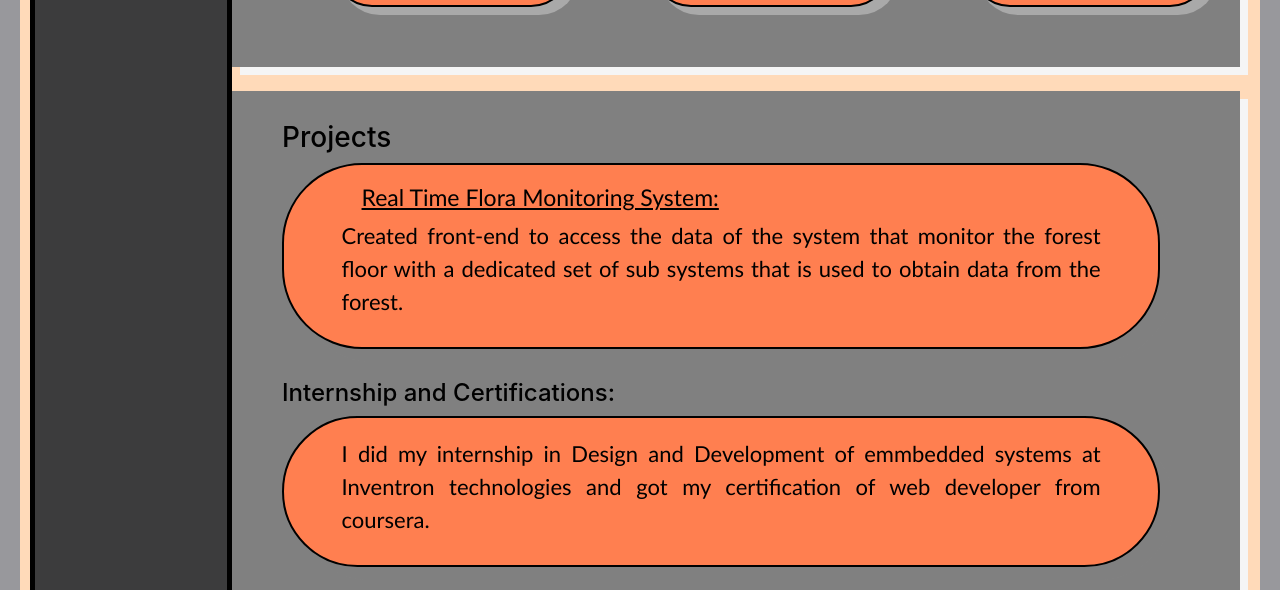
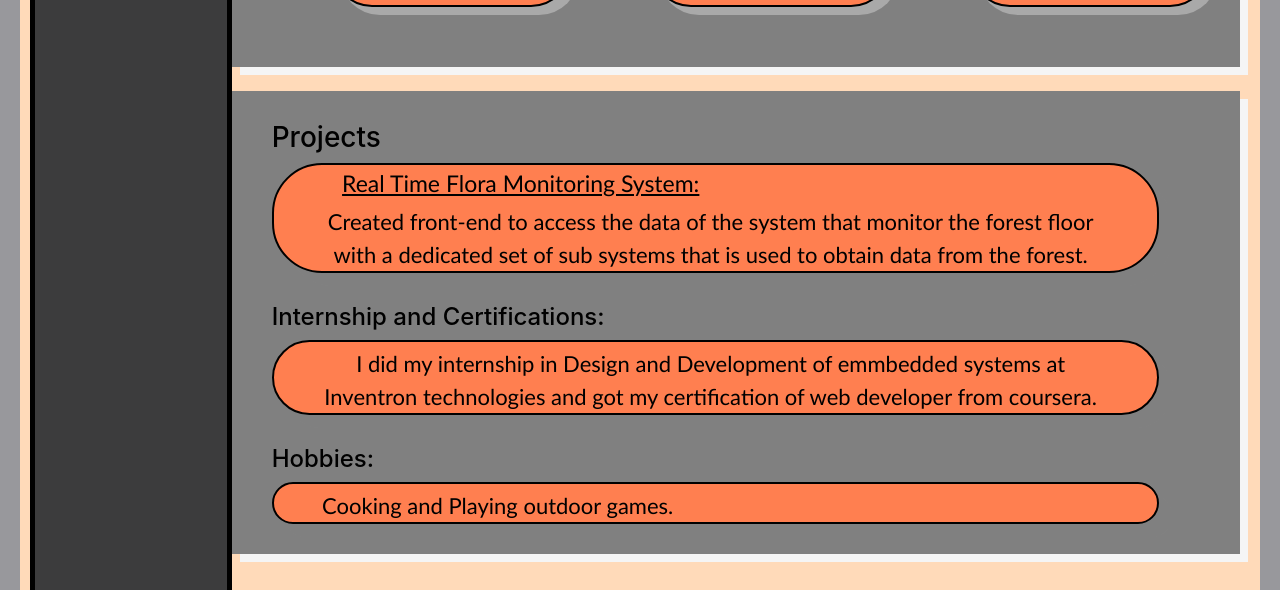
Before and after one commit to balasai306/res, a plain HTML site: page Resume/Index.html in a window 1280 px wide. Shown: the part 1730-2320 px from the top of the page. Drawn offline with nearby package versions, Linux system fonts and the light colour scheme.

Commit message:
Add files via upload

```diff
--- a/Resume/Index.html
+++ b/Resume/Index.html
@@ -9,15 +9,15 @@
     <link rel="stylesheet" href="style/bootstrap.css">
     <link rel="stylesheet" href="https://cdn.jsdelivr.net/npm/bootstrap@4.5.3/dist/css/bootstrap.min.css"
         integrity="sha384-TX8t27EcRE3e/ihU7zmQxVncDAy5uIKz4rEkgIXeMed4M0jlfIDPvg6uqKI2xXr2" crossorigin="anonymous">
-    <title>Resume
 
-    </title>
+    <title>Resume </title>
+    <link rel="icon" href="images/kb.png">
 </head>
 
 <body id="body">
     <div class="container-fluid">
         <div class="row"
-            style="background-color: peachpuff; padding-left: 10px; padding-bottom: 20px; padding-top: 20px; padding-right: 20px;">
+            style="background-color: peachpuff; padding-left: 10px; padding-bottom: 20px; padding-top: 20px; padding-right: 20px; height:auto">
             <div class=" col-12 col-sm-12 col-md-3 col-lg-2"
                 style="background-color:#3c3c3d;  border: 5px solid black; padding:10px 10px 10px 10px ">
                 <div class="nav flex-column nav-pills navbar sticky-top  " id="v-pills-tab" role="tablist"
@@ -52,7 +52,7 @@
                                 style="height: 250px; width: 260px;  border-radius: 50%;"
                                 class="col-12 col-sm-12 col-md-12">
                             <p
-                                style="font-size: 50px; font-family: 'PT Serif', serif; display: inline-block; color:azure;text-align: justify; ">
+                                style="font-size: 50px; font-family: 'PT Serif', serif; display: inline-block; color:azure;text-align: left; ">
                                 K Balasai Nikhil <br>
                                 Aspring Fullstack developer
                             </p>
@@ -110,7 +110,7 @@
                                     <!-- for spacing -->
                                 </div>
                                 <br>
-                                <div id="t" class="col-sm-12 col-lg-3">
+                                <div id="t" class=" col-12 col-sm-12 col-lg-3">
                                     <header>
                                         <img src="icons/technical-tools.png" alt="" style="height: 60px;">
                                         <h3 style="font-size: 30px;">
@@ -134,7 +134,7 @@
                                     <!-- for spacing -->
                                 </div>
                                 <br>
-                                <div id="t" class=" col-sm-12 col-lg-3">
+                                <div id="t" class=" col-12 col-sm-12 col-lg-3">
                                     <header>
                                         <img src="icons/leadership.png" alt="" style="height: 60px;">
                                         <h3 style="font-size: 30px;">
@@ -145,11 +145,11 @@
 
 
                                     <ul style="text-align: left;" class=" col-12 col-sm-12 col-lg-12 ">
+                                        <li>Optimistic
+                                        </li>
                                         <li> Good Learner
                                         </li>
                                         <li>Team Builder
-                                        </li>
-                                        <li>
                                         </li>
                                     </ul>
                                 </div>
@@ -232,13 +232,15 @@
                     <div id="mid3">
                         <br>
                         <section>
-                            <ul style="padding-left: 5%; list-style-type: none  ; color: black;">
+                            <ul style=" list-style-type: none  ; color: black;">
                                 <h3> Projects</h3>
                                 <li id="li" class="col-11 " style="box-shadow: 13px 13px grey;">
                                     <h5 style="font-size: 23px;"><u> Real Time Flora Monitoring System:</u></h5>
-                                    Created front-end to access the data of the system that monitor the forest floor
-                                    with a dedicated set of sub systems that is
-                                    used to obtain data from the forest.
+                                    <center> Created front-end to access the data of the system that monitor the forest
+                                        floor
+                                        with a dedicated set of sub systems that is
+                                        used to obtain data from the forest.</center>
+
                                 </li>
                                 <br>
                                 <h4>
@@ -246,15 +248,15 @@
                                 </h4>
                                 <li id="li" class="col-11" style="box-shadow: 13px 13px grey">
                                     I did my internship in Design and Development of emmbedded systems at Inventron
-                                    technologies and got my certification of web developer from coursera.
+                                        technologies and got my certification of web developer from coursera.
 
                                 </li>
                                 <br>
                                 <h4>
                                     Hobbies:
                                 </h4>
-                                <li id="li" class="col-11" style="box-shadow: 13px 13px grey;">
-                                    Cooking and Playing outdoor games.
+                                <li id="li" class="col-11" style="box-shadow: 13px 13px grey; text-align: left;">
+                                     Cooking and Playing outdoor games.&ensp;&ensp;&ensp;&ensp;&ensp;
                                 </li>
                                 <br>
                         </section>
@@ -272,7 +274,7 @@
                         <a href="https://www.hackerrank.com/balasai306">
                             <img src="images/hackerrank.svg" alt="" style="height: 45px;"></a>
                         <br>
-                        <p style="font-size: 20px;"> <b>All Copyrights&copy; are reserved to K Balasai Nikhil</b>  </p>
+                        <p style="font-size: 20px;"> <b>All Copyrights&copy; are reserved to K Balasai Nikhil</b> </p>
                     </section>
                 </main>
             </div>
--- a/Resume/style/style.css
+++ b/Resume/style/style.css
@@ -91,7 +91,7 @@ div>h3{
 }
 #mid3 {
   /* border: 10px solid black; */
-    width: 100%;
+
     min-height:450px;
     height:auto;
     font-size: 20px;
@@ -106,15 +106,15 @@ h5{padding-left: 20px;
 
   /* background-color: blue; */
   border: 2px solid black;
-  border-radius: 80px;
-  padding: 3%;
-  padding-top: 2%;
-  text-align: justify;
+  border-radius: 50px;
+  /* padding: 3%; */
+  padding-top: 5px;
+  text-align: center;
   background-color:coral;
   font-family:'Gill Sans', 'Gill Sans MT', Calibri, 'Trebuchet MS', sans-serif;
   font-size: 22px;
   color: black;
-  padding-left: 6%;
+  padding-left: 5%;
   padding-right: 6%;
 
 }
```
Also changed, not shown: Resume/icons/kb.png (added), Resume/images/kb.png (added).
